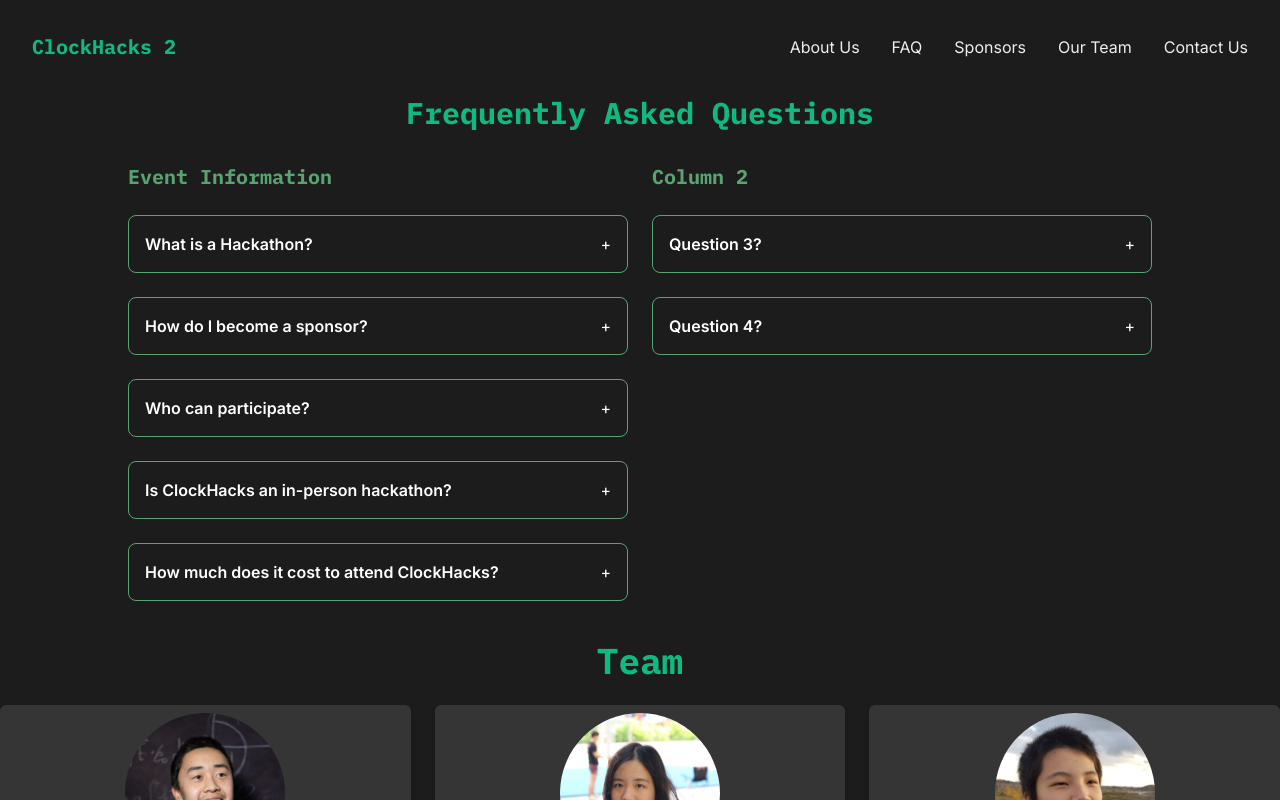
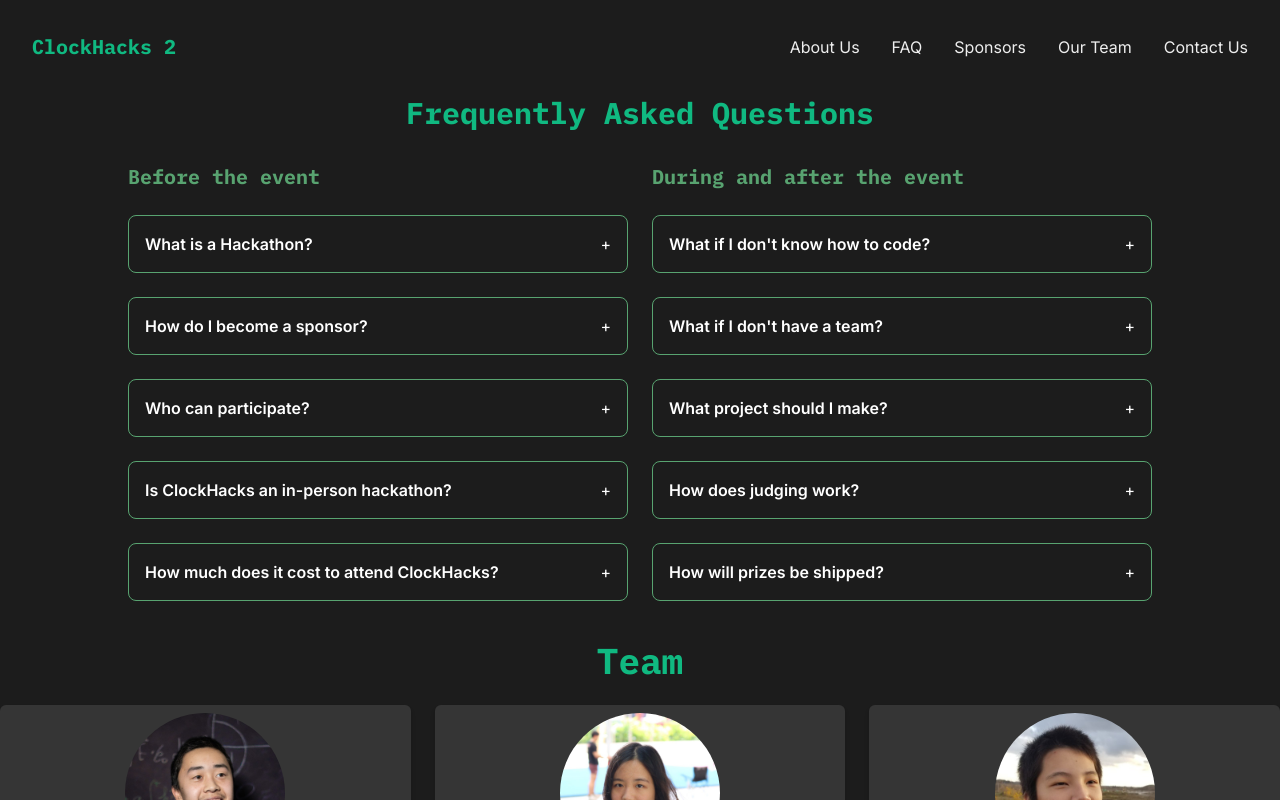
Before and after one commit to ClockHacks/clockhacks.dev, a React (Vite) app: page / in a window 1280 px wide. Shown: the top 800 px of the page. Built offline with nearby package versions, Linux system fonts and the light colour scheme.

Commit message:
feat: added some questions for the FAQ

```diff
--- a/src/data/FAQ.data.js
+++ b/src/data/FAQ.data.js
@@ -1,6 +1,6 @@
 const faqData = [
   {
-    title: "Event Information",
+    title: "Before the event",
     questions: [
       {
         question: "What is a Hackathon?",
@@ -26,16 +26,29 @@
     ]
   },
   {
-    title: "Column 2",
+    title: "During and after the event",
     questions: [
       {
-        question: "Question 3?",
-        answer: "Answer 3.",
+        question: "What if I don't know how to code?",
+        answer: "It's okay! Hackathons aren't just about coding. There is also an aspect of business, design, and presentation. You can also attend workshops and listen to guest speakers talk about the world of tech.",
       },
       {
-        question: "Question 4?",
-        answer: "Answer 4 with <a href='#'>link</a>.",
+        question: "What if I don't have a team?",
+        answer: "You can either join a team or work on your own. We will have a team formation session at the beginning of the hackathon.",
       },
+      {
+        question: "What project should I make?",
+        answer: "You can make anything you want! We encourage you to make something that you are passionate about. You can also make something that solves a problem you see in the world.",
+      },
+      {
+        question: "How does judging work?",
+        answer: 'Judging will be done by a panel of judges. They will be looking at your project on <a href="https://devpost.com">Devpost</a>, presentation, and demo.',
+
+      },
+      {
+        question: "How will prizes be shipped?",
+        answer: "Most of the prizes are gift cards or other digital awards. Some prizes will need to be shipped, and you will provide your preferred postal code if you need to be shipped a prize. Unfortunately, we can't ship prizes outside of North America.",
+      }
     ]
   },
 ];
```
